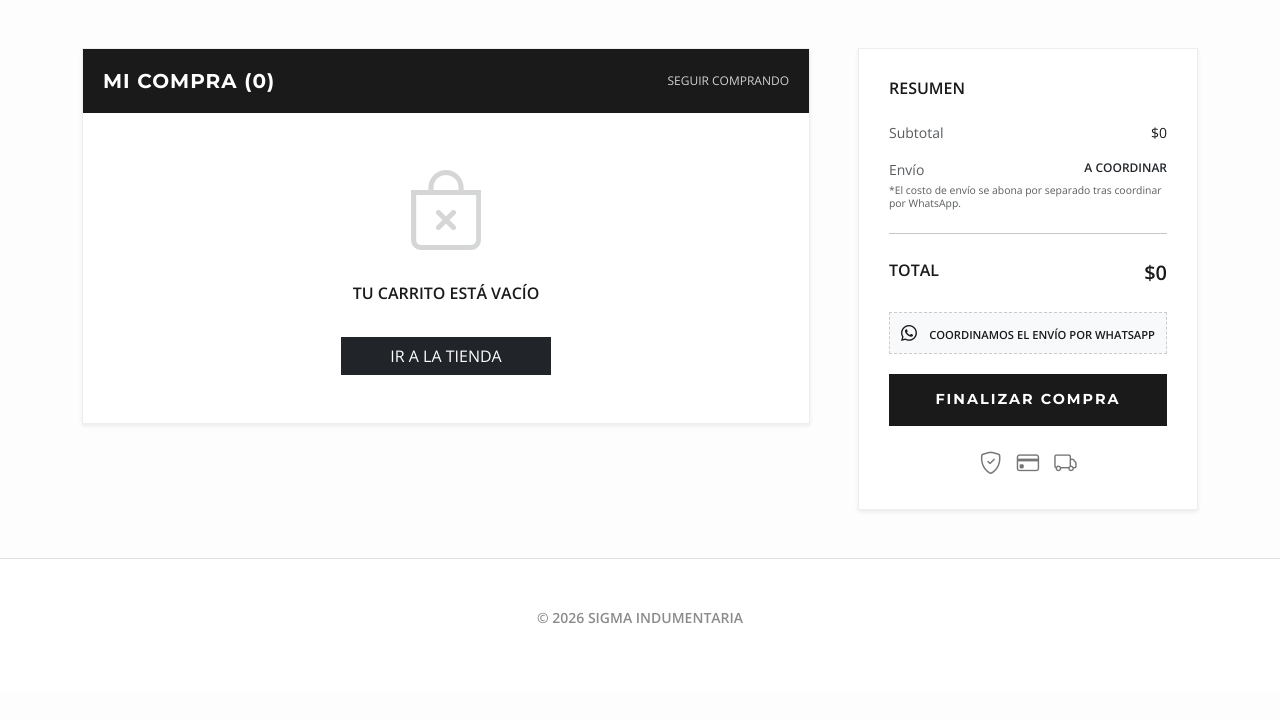
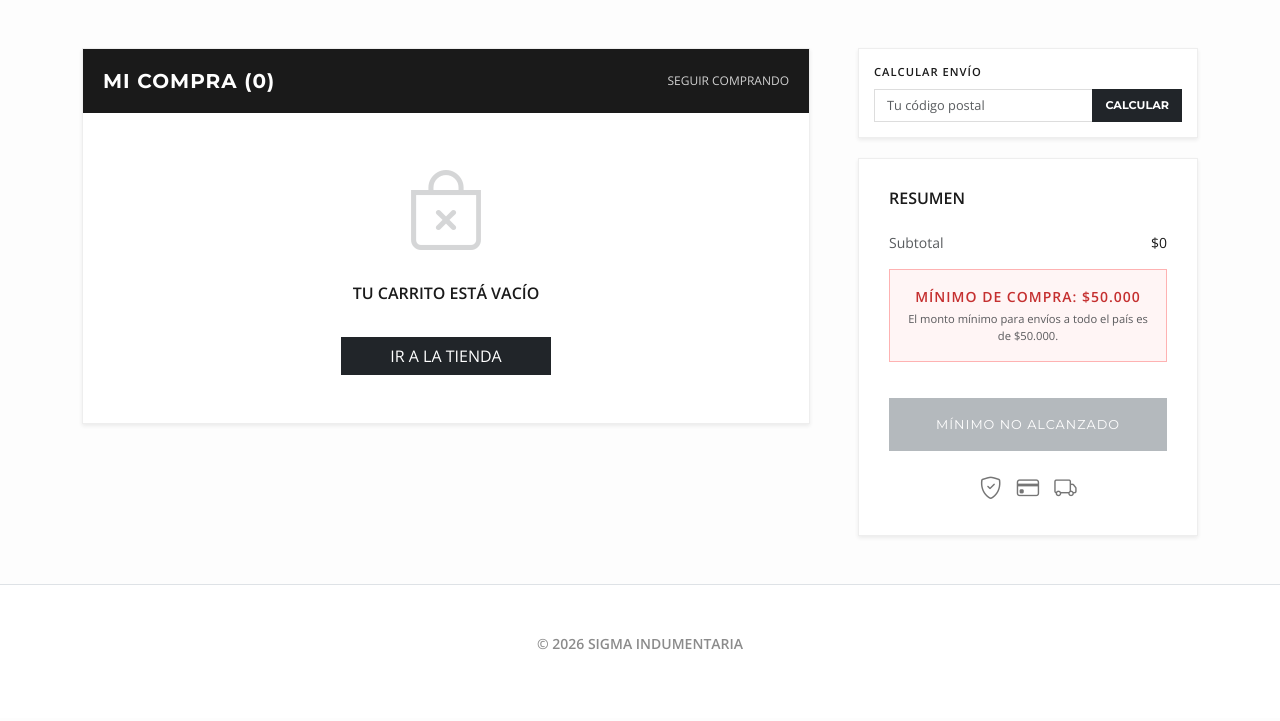
Before and after one commit to PuntoWebcm/SigmaIndumentaria, a Django app: page /cart/ in a window 1280 px wide. Shown: the part 79-800 px from the top of the page. Run offline with Django 5.2, Linux system fonts and the light colour scheme.

Commit message:
Enviosss

```diff
--- a/cart/templates/cart/detail.html
+++ b/cart/templates/cart/detail.html
@@ -67,24 +67,9 @@
 
         /* Resumen Card */
         .summary-card { background: white; border: 1px solid #eee; padding: 30px; position: sticky; top: 100px; }
-        .btn-checkout {
-            background: var(--sigma-dark); color: white; border: none;
-            padding: 18px; width: 100%; display: block; text-decoration: none;
-            text-align: center; font-size: 0.9rem; transition: 0.3s;
-        }
-        .btn-checkout:hover { background: var(--sigma-red); color: white; }
-
-        .btn-back-link {
-            color: white; font-size: 0.75rem; text-decoration: none;
-            opacity: 0.8; transition: 0.3s; border-bottom: 1px solid transparent;
-        }
-        .btn-back-link:hover { opacity: 1; border-color: white; }
-
-        /* Trust Badges */
-        .trust-icons { opacity: 0.6; font-size: 1.4rem; display: flex; gap: 15px; justify-content: center; margin-top: 20px; }
 
         .btn-checkout {
-            background-color: #1a1a1a; /* Negro SIGMA */
+            background-color: #1a1a1a;
             color: white !important;
             padding: 15px 20px;
             font-family: 'Montserrat', sans-serif;
@@ -97,8 +82,23 @@
         }
 
         .btn-checkout:hover {
-            background-color: #801010; /* Rojo SIGMA */
+            background-color: #801010;
         }
+
+        .btn-back-link {
+            color: white; font-size: 0.75rem; text-decoration: none;
+            opacity: 0.8; transition: 0.3s; border-bottom: 1px solid transparent;
+        }
+        .btn-back-link:hover { opacity: 1; border-color: white; }
+
+        /* Calculador */
+        .calc-box { border: 1px solid #eee; padding: 15px; margin-bottom: 20px; background: #fff; }
+        .cp-input { border-radius: 0; border: 1px solid #ddd; font-size: 0.8rem; }
+        .cp-btn { border-radius: 0; font-family: 'Montserrat'; font-size: 0.7rem; font-weight: 700; }
+
+        /* Trust Badges */
+        .trust-icons { opacity: 0.6; font-size: 1.4rem; display: flex; gap: 15px; justify-content: center; margin-top: 20px; }
+
     </style>
 </head>
 <body>
@@ -158,6 +158,15 @@
             </div>
 
             <div class="col-lg-4">
+                <div class="calc-box shadow-sm">
+                    <label class="Montserrat small fw-bold mb-2 d-block" style="font-size: 0.7rem; letter-spacing: 1px;">CALCULAR ENVÍO</label>
+                    <div class="input-group">
+                        <input type="text" id="cp-input" class="form-control cp-input" placeholder="Tu código postal">
+                        <button class="btn btn-dark cp-btn" onclick="calcularEnvio()">CALCULAR</button>
+                    </div>
+                    <div id="resultado-envio" class="mt-3 Montserrat" style="display:none; font-size: 0.75rem; font-weight: 700;"></div>
+                </div>
+
                 <div class="summary-card shadow-sm">
                     <h6 class="fw-bold mb-4 Montserrat">RESUMEN</h6>
                     <div class="d-flex justify-content-between mb-3 small">
@@ -165,6 +174,20 @@
                         <span>${{ cart.get_total_price|floatformat:"0"|intcomma }}</span>
                     </div>
 
+                    {% if cart.get_total_price < 50000 %}
+                        <div class="p-3 mb-3 text-center" style="background-color: #fff5f5; border: 1px solid #feb2b2;">
+                            <p class="mb-1 small Montserrat" style="color: #c53030; font-weight: 700; letter-spacing: 1px;">
+                                MÍNIMO DE COMPRA: $50.000
+                            </p>
+                            <p class="mb-0 text-muted" style="font-size: 0.7rem;">
+                                El monto mínimo para envíos a todo el país es de $50.000.
+                            </p>
+                        </div>
+
+                        <button class="btn btn-secondary w-100 p-3 rounded-0 opacity-50" disabled style="font-family: 'Montserrat'; font-size: 0.8rem; cursor: not-allowed; letter-spacing: 1px; margin-top: 20px;">
+                            MÍNIMO NO ALCANZADO
+                        </button>
+                    {% else %}
                         <div class="d-flex justify-content-between mb-1 small">
                             <span class="text-muted">Envío</span>
                             <span class="text-dark fw-bold" style="font-size: 0.75rem;">A COORDINAR</span>
@@ -187,6 +210,7 @@
                         <a href="{% url 'orders:order_create' %}" class="btn-checkout text-decoration-none d-block text-center">
                                  FINALIZAR COMPRA
                         </a>
+                    {% endif %}
 
                     <div class="trust-icons">
                         <i class="bi bi-shield-check" title="Compra Segura"></i>
@@ -202,5 +226,41 @@
         <p class="small Montserrat fw-bold opacity-50">&copy; 2026 SIGMA INDUMENTARIA</p>
     </footer>
 
+    <script>
+function calcularEnvio() {
+    const cp = document.getElementById('cp-input').value;
+    const resultado = document.getElementById('resultado-envio');
+    let costo = 0;
+    let zona = "";
+
+    if (!cp) { alert("Ingresá un CP"); return; }
+
+    // Definir costos
+    if (cp >= 5800 && cp <= 5809) { costo = 0; zona = "Río Cuarto (Retiro)"; }
+    else if (cp >= 5000 && cp <= 5999) { costo = 5500; zona = "Provincia de Córdoba"; }
+    else if (cp >= 1000 && cp <= 1899) { costo = 7200; zona = "Buenos Aires / CABA"; }
+    else { costo = 8500; zona = "Resto del País"; }
+
+    // Mostrar en pantalla
+    resultado.style.display = 'block';
+    resultado.innerHTML = `<i class='bi bi-truck'></i> ${zona}: $${costo}`;
+
+    // ENVIAR EL COSTO AL SERVIDOR (Para que Django lo sepa)
+    fetch("{% url 'cart:cart_add_shipping' %}", {
+        method: "POST",
+        headers: {
+            "X-CSRFToken": "{{ csrf_token }}",
+            "Content-Type": "application/json"
+        },
+        body: JSON.stringify({ "costo": costo, "zona": zona })
+    }).then(response => {
+        if(response.ok) {
+            // Opcional: Recargar el resumen para mostrar el nuevo total
+            location.reload();
+        }
+    });
+}
+</script>
+
 </body>
 </html>
--- a/cart/urls.py
+++ b/cart/urls.py
@@ -7,4 +7,6 @@ urlpatterns = [
     path('', views.cart_detail, name='cart_detail'),
     path('add/<int:product_id>/', views.cart_add, name='cart_add'),
     path('remove/<int:product_id>/', views.cart_remove, name='cart_remove'),
+    # Nueva ruta para procesar el envío por AJAX
+    path('add-shipping/', views.cart_add_shipping, name='cart_add_shipping'),
 ]
--- a/cart/views.py
+++ b/cart/views.py
@@ -1,6 +1,8 @@
+import json
+from django.http import JsonResponse
 from django.shortcuts import render, redirect, get_object_or_404
 from django.views.decorators.http import require_POST
-from django.contrib import messages  # Para los Toasts de éxito
+from django.contrib import messages
 from products.models import Product
 from .cart import Cart
 from .forms import CartAddProductForm
@@ -37,7 +39,9 @@ def cart_add(request, product_id):
 
 def cart_remove(request, product_id):
     cart = Cart(request)
-    size = request.GET.get('size')
+    # Cambiamos a POST si el formulario de borrado usa POST,
+    # o mantenemos GET según cómo esté tu template.
+    size = request.POST.get('size') or request.GET.get('size')
 
     cart.remove(product_id, size=size)
     messages.info(request, "Producto eliminado del carrito.")
@@ -46,5 +50,21 @@ def cart_remove(request, product_id):
 
 def cart_detail(request):
     cart = Cart(request)
-    # IMPORTANTE: No debe haber cart.clear() aquí para que no se vacíe solo
     return render(request, 'cart/detail.html', {'cart': cart})
+
+# --- NUEVA FUNCIÓN PARA EL ENVÍO ---
+def cart_add_shipping(request):
+    if request.method == 'POST':
+        try:
+            data = json.loads(request.body)
+            costo = int(data.get('costo', 0))
+            zona = data.get('zona', '')
+
+            # Guardamos en la sesión para que orders/views.py lo pueda leer después
+            request.session['shipping_cost'] = costo
+            request.session['shipping_zona'] = zona
+
+            return JsonResponse({'status': 'ok', 'costo': costo})
+        except Exception as e:
+            return JsonResponse({'status': 'error', 'message': str(e)}, status=400)
+    return JsonResponse({'status': 'error'}, status=405)
--- a/orders/forms.py
+++ b/orders/forms.py
@@ -4,4 +4,5 @@ from .models import Order
 class OrderCreateForm(forms.ModelForm):
     class Meta:
         model = Order
-        fields = ['first_name', 'last_name', 'email', 'address', 'postal_code', 'city']
+        # Agregamos 'phone' a la lista
+        fields = ['first_name', 'last_name', 'email', 'phone', 'address', 'postal_code', 'city']
```
Also changed, not shown: orders/models.py (+15 -3 lines), orders/views.py (+40 -24 lines), db.sqlite3, orders/migrations/0002_alter_order_options_order_phone.py (added), orders/migrations/0003_order_shipping_cost.py (added). Lines whose indentation alone changed are shown as unchanged.
